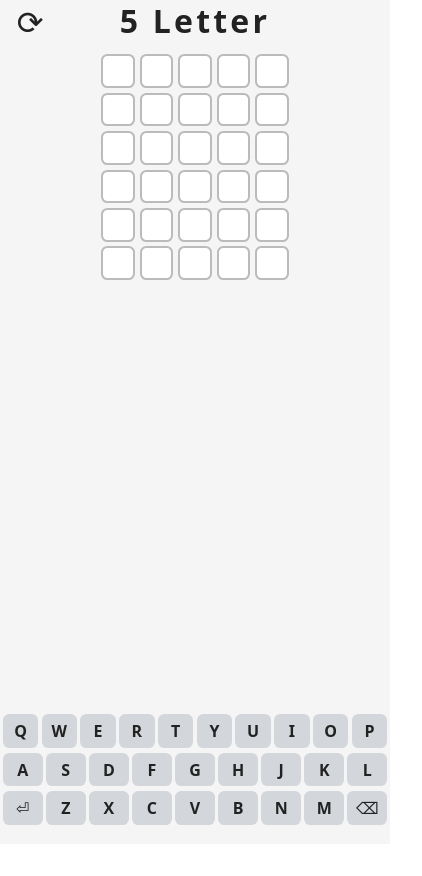
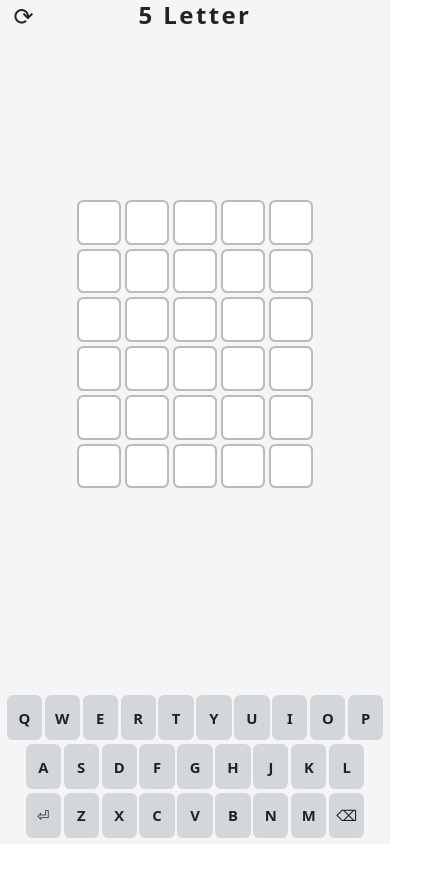
Before and after one commit to zzell/fiveletter, a React (Vite) app: page / in a window 390 px wide. Shown: the whole page, 422 px wide, since content can reach past the window. After the commit the page ends 844 px from the top, so only its background shows below. Built offline with nearby package versions, Linux system fonts and the light colour scheme.

Commit message:
increase keyboard size, fix positioning

```diff
--- a/index.html
+++ b/index.html
@@ -4,7 +4,7 @@
 <head>
   <meta charset="UTF-8" />
   <link rel="icon" type="image/png" href="/ChatGPTImage.png" />
-  <meta name="viewport" content="width=device-width, initial-scale=1.0" />
+  <meta name="viewport" content="width=device-width, initial-scale=1.0, viewport-fit=cover, user-scalable=no" />
   <title>Five Letter free game</title>
 </head>
 
--- a/src/App.css
+++ b/src/App.css
@@ -49,29 +49,41 @@ html,
 body,
 #root {
   height: 100%;
+  overflow: hidden;
+  width: 100%;
+  max-width: 100vw;
+  margin: 0;
+  padding: 0;
 }
 
 body {
   margin: 0;
-  min-height: 100vh;
+  padding: 0;
+  height: 100vh;
+  height: 100dvh;
+  /* Dynamic viewport height for mobile */
+  width: 100vw;
   background: #222;
-  display: flex;
-  align-items: center;
-  justify-content: center;
+  overflow: hidden;
+  box-sizing: border-box;
 }
 
 .fiveletter-container {
   max-width: 420px;
-  width: 100vw;
+  width: 100%;
+  height: 100vh;
+  height: 100dvh;
+  /* Dynamic viewport height */
   margin: 0 auto;
-  padding: 0.5rem 0.2rem 1.5rem 0.2rem;
+  padding: 0.5rem;
   display: flex;
   flex-direction: column;
   align-items: center;
-  min-height: 100vh;
   background: var(--background, #f5f5f5);
   box-sizing: border-box;
   justify-content: space-between;
+  overflow: hidden;
+  position: relative;
 }
 
 .game-top {
@@ -80,19 +92,25 @@ body {
   align-items: center;
   flex: 1;
   width: 100%;
+  max-width: 100%;
+  min-height: 0;
+  overflow: hidden;
 }
 
 .fiveletter-header {
   width: 100%;
+  max-width: 100%;
   display: flex;
   align-items: center;
   justify-content: center;
   position: relative;
-  margin-bottom: 1rem;
+  margin-bottom: 0.5rem;
+  flex-shrink: 0;
+  box-sizing: border-box;
 }
 
 .fiveletter-header h1 {
-  font-size: 2rem;
+  font-size: clamp(1.5rem, 4vw, 2rem);
   font-weight: 700;
   margin: 0;
   letter-spacing: 0.1em;
@@ -107,11 +125,11 @@ body {
   transform: translateY(-50%);
   background: none;
   border: none;
-  font-size: 2rem;
+  font-size: clamp(1.5rem, 4vw, 2rem);
   cursor: pointer;
   color: #222;
   font-weight: bold;
-  padding: 0.5rem;
+  padding: 0.3rem;
   border-radius: 0.5rem;
   transition: background-color 0.2s;
 }
@@ -123,26 +141,33 @@ body {
 .board {
   display: flex;
   flex-direction: column;
-  gap: 0.3rem;
-  margin-bottom: auto;
+  gap: clamp(0.2rem, 1vw, 0.3rem);
+  flex: 1;
   width: 100%;
-  max-width: 380px;
+  max-width: min(380px, 95vw);
   align-items: center;
+  justify-content: center;
+  min-height: 0;
+  box-sizing: border-box;
+  margin: 0 auto;
 }
 
 .board-row {
   display: flex;
-  gap: 0.3rem;
+  gap: clamp(0.2rem, 1vw, 0.3rem);
   justify-content: center;
+  width: 100%;
+  max-width: 100%;
+  box-sizing: border-box;
 }
 
 .board-cell {
-  width: 3rem;
-  height: 3rem;
+  width: clamp(2.2rem, 11vw, 3rem);
+  height: clamp(2.2rem, 11vw, 3rem);
   border: 2px solid #bbb;
   border-radius: 0.4rem;
   background: #fff;
-  font-size: 2rem;
+  font-size: clamp(1rem, 5.5vw, 2rem);
   font-weight: 700;
   color: #222;
   display: flex;
@@ -151,6 +176,7 @@ body {
   text-transform: uppercase;
   transition: background 0.2s, border 0.2s;
   box-sizing: border-box;
+  flex-shrink: 0;
 }
 
 .board-cell.correct {
@@ -172,14 +198,19 @@ body {
 }
 
 .status-message {
-  min-height: 2.2rem;
-  font-size: 1.2rem;
+  min-height: 1.5rem;
+  font-size: clamp(1rem, 3vw, 1.2rem);
   font-weight: 600;
   color: #333;
-  margin: 1rem 0;
+  margin: 0.5rem 0;
   display: flex;
   align-items: center;
   justify-content: center;
+  flex-shrink: 0;
+  width: 100%;
+  max-width: 100%;
+  box-sizing: border-box;
+  text-align: center;
 }
 
 .temp-message {
@@ -206,33 +237,37 @@ body {
 
 .keyboard {
   width: 100%;
-  max-width: 380px;
+  max-width: min(380px, 95vw);
   display: flex;
   flex-direction: column;
-  gap: 0.3rem;
+  gap: clamp(0.2rem, 1vw, 0.3rem);
   align-items: center;
-  margin-top: auto;
-  padding-bottom: env(safe-area-inset-bottom);
+  flex-shrink: 0;
+  padding-bottom: max(0.5rem, env(safe-area-inset-bottom));
+  box-sizing: border-box;
+  margin: 0 auto;
 }
 
 .keyboard-row {
   display: flex;
   justify-content: center;
-  gap: 0.2rem;
+  gap: clamp(0.05rem, 0.3vw, 0.15rem);
   width: 100%;
+  max-width: 100%;
+  box-sizing: border-box;
 }
 
 .key {
   flex: 1 1 0;
   min-width: 0;
-  max-width: 2.8rem;
-  height: 2.8rem;
-  margin: 0 0.05rem;
+  max-width: clamp(1.8rem, 7.5vw, 2.8rem);
+  height: clamp(1.8rem, 7.5vw, 2.8rem);
+  margin: 0 clamp(0.01rem, 0.1vw, 0.03rem);
   border: none;
   border-radius: 0.4rem;
   background: #d3d6da;
   color: #222;
-  font-size: 1.1rem;
+  font-size: clamp(0.7rem, 2.8vw, 1.1rem);
   font-weight: 600;
   text-transform: uppercase;
   cursor: pointer;
@@ -242,10 +277,11 @@ body {
   justify-content: center;
   box-sizing: border-box;
   padding: 0;
+  flex-shrink: 0;
 }
 
 .key:has(> .icon) {
-  font-size: 1.3rem;
+  font-size: clamp(0.9rem, 3.2vw, 1.3rem);
   font-weight: 500;
   text-transform: none;
 }
@@ -270,29 +306,87 @@ body {
   cursor: not-allowed;
 }
 
+/* Mobile optimizations */
 @media (max-width: 480px) {
   .fiveletter-container {
-    padding: 0.2rem 0.05rem 1.2rem 0.05rem;
-    min-height: 100vh;
+    padding: 0.1rem 0.05rem;
+    height: 100vh;
+    height: 100dvh;
     max-width: 100vw;
+    width: 100vw;
+    margin: 0;
   }
 
-  .board-cell,
-  .key {
-    width: 2.1rem;
-    height: 2.1rem;
-    font-size: 1rem;
+  .fiveletter-header {
+    margin-bottom: 0.3rem;
   }
 
   .board {
-    max-width: 99vw;
+    max-width: 100%;
+    width: 100%;
   }
 
   .keyboard {
-    max-width: 99vw;
+    max-width: 100%;
+    width: 100%;
+    padding-bottom: max(0.3rem, env(safe-area-inset-bottom));
+  }
+
+  .board-cell {
+    width: clamp(2.3rem, 11.5vw, 3rem);
+    height: clamp(2.3rem, 11.5vw, 3rem);
+    font-size: clamp(1rem, 5.5vw, 1.8rem);
+  }
+
+  .key {
+    max-width: clamp(2.2rem, 9vw, 3.2rem);
+    height: clamp(2.8rem, 10vw, 3.8rem);
+    font-size: clamp(0.9rem, 3.8vw, 1.3rem);
+    margin: 0 clamp(0.02rem, 0.15vw, 0.05rem);
+  }
+
+  .key:has(> .icon) {
+    font-size: clamp(1rem, 4.2vw, 1.5rem);
   }
 
   .keyboard-row {
-    gap: 0.1rem;
+    gap: clamp(0.1rem, 0.4vw, 0.2rem);
+  }
+
+  .board-row {
+    gap: clamp(0.2rem, 0.8vw, 0.3rem);
   }
 }
+
+/* Extra small screens */
+@media (max-height: 600px) {
+  .fiveletter-header h1 {
+    font-size: 1.3rem;
+  }
+
+  .refresh-btn {
+    font-size: 1.3rem;
+    padding: 0.2rem;
+  }
+
+  .status-message {
+    min-height: 1.2rem;
+    margin: 0.3rem 0;
+  }
+
+  .board {
+    gap: 0.15rem;
+  }
+
+  .board-row {
+    gap: 0.15rem;
+  }
+
+  .keyboard {
+    gap: 0.15rem;
+  }
+
+  .keyboard-row {
+    gap: 0.05rem;
+  }
+}
```
Also changed, not shown: public/ChatGPTImage.png.
